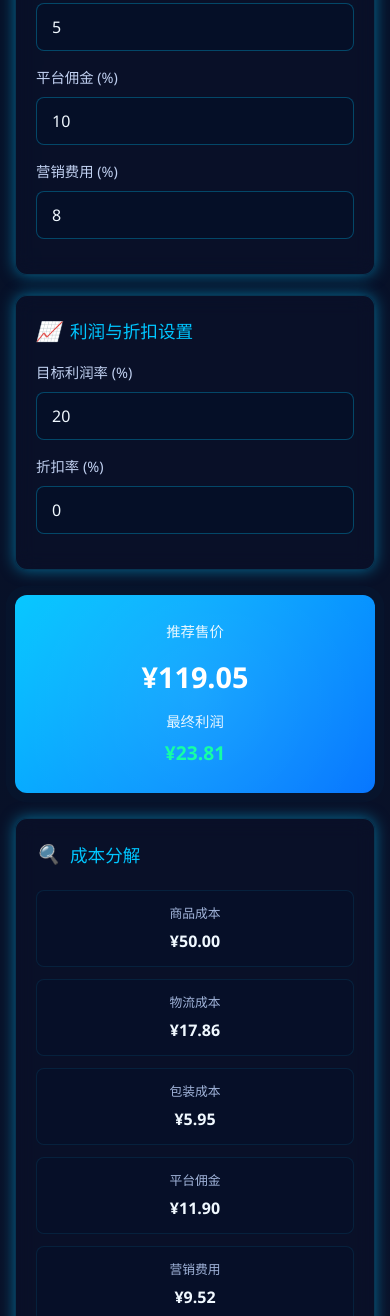
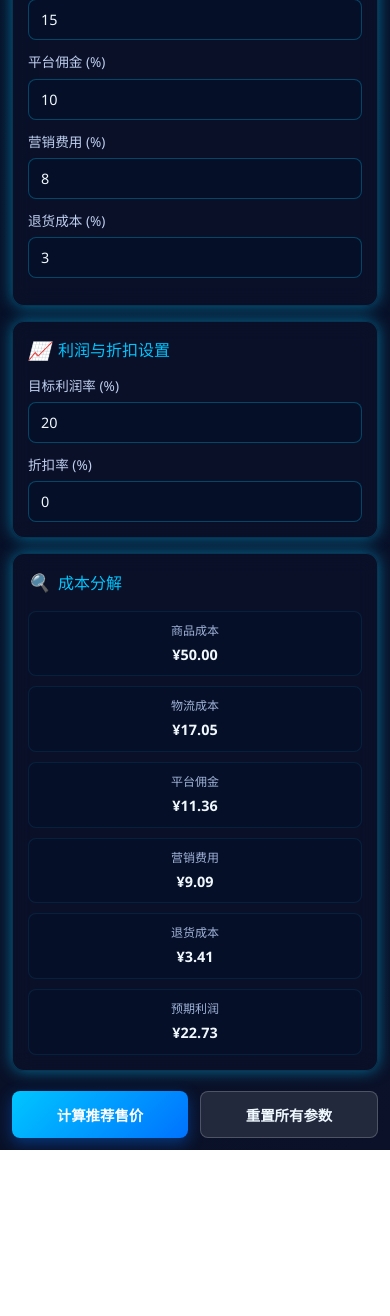
Before and after one commit to rainfu/iconplus, a plain HTML site: page index.html in a window 390 px wide. Shown: the part 550-1866 px from the top of the page. After the commit the page ends 1700 px from the top, so only its background shows below. Drawn offline with Linux system fonts and the light colour scheme.

Commit message:
更新 index.html

```diff
--- a/index.html
+++ b/index.html
@@ -29,8 +29,8 @@
             background: linear-gradient(135deg, var(--darker), var(--dark));
             color: var(--light);
             min-height: 100vh;
-            padding: 20px;
-            line-height: 1.6;
+            padding: 15px;
+            line-height: 1.5;
         }
 
         .container {
@@ -40,14 +40,13 @@
 
         header {
             text-align: center;
-            margin-bottom: 30px;
-            padding: 20px 0;
-            position: relative;
+            margin-bottom: 20px;
+            padding: 15px 0;
         }
 
         h1 {
-            font-size: 1.8rem;
-            margin-bottom: 10px;
+            font-size: 1.6rem;
+            margin-bottom: 8px;
             background: linear-gradient(to right, var(--primary), var(--secondary));
             -webkit-background-clip: text;
             background-clip: text;
@@ -57,14 +56,14 @@
 
         .subtitle {
             color: #a0b3d9;
-            font-size: 0.9rem;
+            font-size: 0.85rem;
         }
 
         .card {
             background: var(--card-bg);
             border-radius: var(--border-radius);
-            padding: 20px;
-            margin-bottom: 20px;
+            padding: 15px;
+            margin-bottom: 15px;
             box-shadow: var(--glow);
             border: 1px solid rgba(0, 198, 255, 0.2);
             backdrop-filter: blur(10px);
@@ -73,35 +72,35 @@
         .card-title {
             display: flex;
             align-items: center;
-            margin-bottom: 15px;
+            margin-bottom: 12px;
             color: var(--primary);
+            font-size: 1rem;
+        }
+
+        .card-title i {
+            margin-right: 8px;
             font-size: 1.1rem;
         }
 
-        .card-title i {
-            margin-right: 10px;
-            font-size: 1.2rem;
-        }
-
         .input-group {
-            margin-bottom: 15px;
+            margin-bottom: 12px;
         }
 
         label {
             display: block;
-            margin-bottom: 8px;
-            font-size: 0.9rem;
+            margin-bottom: 6px;
+            font-size: 0.85rem;
             color: #c0d0f0;
         }
 
         input {
             width: 100%;
-            padding: 12px 15px;
+            padding: 10px 12px;
             border-radius: 8px;
             border: 1px solid rgba(0, 198, 255, 0.3);
             background: rgba(5, 17, 40, 0.7);
             color: var(--light);
-            font-size: 1rem;
+            font-size: 0.9rem;
             transition: all 0.3s ease;
         }
 
@@ -115,10 +114,10 @@
             background: linear-gradient(135deg, var(--primary), var(--secondary));
             color: white;
             text-align: center;
-            padding: 25px;
+            padding: 18px;
             border-radius: var(--border-radius);
-            margin: 25px 0;
-            box-shadow: 0 10px 30px rgba(0, 114, 255, 0.4);
+            margin: 15px 0;
+            box-shadow: 0 8px 20px rgba(0, 114, 255, 0.4);
             position: relative;
             overflow: hidden;
         }
@@ -135,19 +134,19 @@
         }
 
         .result-label {
-            font-size: 0.9rem;
+            font-size: 0.85rem;
             opacity: 0.9;
-            margin-bottom: 5px;
+            margin-bottom: 4px;
         }
 
         .result-value {
-            font-size: 2.2rem;
+            font-size: 1.8rem;
             font-weight: 700;
-            margin: 10px 0;
+            margin: 8px 0;
         }
 
         .profit-value {
-            font-size: 1.2rem;
+            font-size: 1.1rem;
             font-weight: 600;
         }
 
@@ -162,42 +161,43 @@
         .breakdown {
             display: grid;
             grid-template-columns: 1fr 1fr;
-            gap: 12px;
-            margin-top: 20px;
+            gap: 10px;
+            margin-top: 15px;
         }
 
         .breakdown-item {
             background: rgba(5, 17, 40, 0.5);
-            padding: 12px;
+            padding: 10px;
             border-radius: 8px;
             text-align: center;
             border: 1px solid rgba(0, 198, 255, 0.1);
+            font-size: 0.85rem;
         }
 
         .breakdown-label {
-            font-size: 0.8rem;
+            font-size: 0.75rem;
             color: #a0b3d9;
-            margin-bottom: 5px;
+            margin-bottom: 4px;
         }
 
         .breakdown-value {
-            font-size: 1rem;
+            font-size: 0.9rem;
             font-weight: 600;
             color: var(--light);
         }
 
         .buttons {
             display: flex;
-            gap: 15px;
-            margin-top: 25px;
+            gap: 12px;
+            margin-top: 20px;
         }
 
         button {
             flex: 1;
-            padding: 15px;
+            padding: 12px;
             border: none;
             border-radius: 8px;
-            font-size: 1rem;
+            font-size: 0.9rem;
             font-weight: 600;
             cursor: pointer;
             transition: all 0.3s ease;
@@ -224,21 +224,36 @@
             background: rgba(255, 255, 255, 0.2);
         }
 
+        .compact-row {
+            display: flex;
+            gap: 10px;
+        }
+
+        .compact-row .input-group {
+            flex: 1;
+            margin-bottom: 0;
+        }
+
         @media (max-width: 480px) {
             body {
-                padding: 15px;
+                padding: 12px;
             }
 
             h1 {
-                font-size: 1.6rem;
+                font-size: 1.4rem;
             }
 
             .result-value {
-                font-size: 1.8rem;
+                font-size: 1.6rem;
             }
 
             .breakdown {
                 grid-template-columns: 1fr;
+            }
+
+            .compact-row {
+                flex-direction: column;
+                gap: 12px;
             }
         }
 
@@ -274,6 +289,14 @@
                 <label for="costPrice">商品成本价 (¥)</label>
                 <input type="number" id="costPrice" value="50" min="0" step="0.01" placeholder="输入商品成本价">
             </div>
+
+            <!-- 结果显示在成本价下方 -->
+            <div class="result-card pulse">
+                <div class="result-label">推荐售价</div>
+                <div class="result-value" id="recommendedPrice">¥0.00</div>
+                <div class="result-label">最终利润</div>
+                <div class="profit-value" id="finalProfit">¥0.00</div>
+            </div>
         </div>
 
         <div class="card">
@@ -285,10 +308,6 @@
                 <input type="number" id="logisticsRate" value="15" min="0" max="100" step="0.1" placeholder="物流成本比例">
             </div>
             <div class="input-group">
-                <label for="packagingRate">包装成本 (%)</label>
-                <input type="number" id="packagingRate" value="5" min="0" max="100" step="0.1" placeholder="包装成本比例">
-            </div>
-            <div class="input-group">
                 <label for="platformRate">平台佣金 (%)</label>
                 <input type="number" id="platformRate" value="10" min="0" max="100" step="0.1" placeholder="平台佣金比例">
             </div>
@@ -296,12 +315,17 @@
                 <label for="marketingRate">营销费用 (%)</label>
                 <input type="number" id="marketingRate" value="8" min="0" max="100" step="0.1" placeholder="营销费用比例">
             </div>
+            <div class="input-group">
+                <label for="returnRate">退货成本 (%)</label>
+                <input type="number" id="returnRate" value="3" min="0" max="100" step="0.1" placeholder="退货成本比例">
+            </div>
         </div>
 
         <div class="card">
             <div class="card-title">
                 <i>📈</i> 利润与折扣设置
             </div>
+            <div class="compact-row">
                 <div class="input-group">
                     <label for="profitRate">目标利润率 (%)</label>
                     <input type="number" id="profitRate" value="20" min="0" max="100" step="0.1" placeholder="目标利润率">
@@ -311,12 +335,6 @@
                     <input type="number" id="discountRate" value="0" min="0" max="100" step="0.1" placeholder="折扣率">
                 </div>
             </div>
-
-        <div class="result-card pulse">
-            <div class="result-label">推荐售价</div>
-            <div class="result-value" id="recommendedPrice">¥0.00</div>
-            <div class="result-label">最终利润</div>
-            <div class="profit-value" id="finalProfit">¥0.00</div>
         </div>
 
         <div class="card">
@@ -333,16 +351,16 @@
                     <div class="breakdown-value" id="breakdownLogistics">¥0.00</div>
                 </div>
                 <div class="breakdown-item">
-                    <div class="breakdown-label">包装成本</div>
-                    <div class="breakdown-value" id="breakdownPackaging">¥0.00</div>
-                </div>
-                <div class="breakdown-item">
                     <div class="breakdown-label">平台佣金</div>
                     <div class="breakdown-value" id="breakdownPlatform">¥0.00</div>
                 </div>
                 <div class="breakdown-item">
                     <div class="breakdown-label">营销费用</div>
                     <div class="breakdown-value" id="breakdownMarketing">¥0.00</div>
+                </div>
+                <div class="breakdown-item">
+                    <div class="breakdown-label">退货成本</div>
+                    <div class="breakdown-value" id="breakdownReturn">¥0.00</div>
                 </div>
                 <div class="breakdown-item">
                     <div class="breakdown-label">预期利润</div>
@@ -363,9 +381,9 @@
             // 获取输入值
             const costPrice = parseFloat(document.getElementById('costPrice').value) || 0;
             const logisticsRate = parseFloat(document.getElementById('logisticsRate').value) || 0;
-            const packagingRate = parseFloat(document.getElementById('packagingRate').value) || 0;
             const platformRate = parseFloat(document.getElementById('platformRate').value) || 0;
             const marketingRate = parseFloat(document.getElementById('marketingRate').value) || 0;
+            const returnRate = parseFloat(document.getElementById('returnRate').value) || 0;
             const profitRate = parseFloat(document.getElementById('profitRate').value) || 0;
             const discountRate = parseFloat(document.getElementById('discountRate').value) || 0;
 
@@ -376,7 +394,7 @@
             }
 
             // 计算总成本率（除了商品成本本身）
-            const totalCostRate = logisticsRate + packagingRate + platformRate + marketingRate;
+            const totalCostRate = logisticsRate + platformRate + marketingRate + returnRate;
 
             // 检查总比例是否超过100%
             if (totalCostRate + profitRate >= 100) {
@@ -393,13 +411,13 @@
 
             // 计算各项成本金额
             const logisticsCost = finalPrice * (logisticsRate/100);
-            const packagingCost = finalPrice * (packagingRate/100);
             const platformCost = finalPrice * (platformRate/100);
             const marketingCost = finalPrice * (marketingRate/100);
+            const returnCost = finalPrice * (returnRate/100);
             const profitAmount = finalPrice * (profitRate/100);
 
             // 计算最终利润（售价减去所有成本和费用）
-            const totalCost = costPrice + logisticsCost + packagingCost + platformCost + marketingCost;
+            const totalCost = costPrice + logisticsCost + platformCost + marketingCost + returnCost;
             const netProfit = finalPrice - totalCost;
 
             // 更新显示结果
@@ -417,9 +435,9 @@
             // 更新成本分解
             document.getElementById('breakdownCost').textContent = '¥' + costPrice.toFixed(2);
             document.getElementById('breakdownLogistics').textContent = '¥' + logisticsCost.toFixed(2);
-            document.getElementById('breakdownPackaging').textContent = '¥' + packagingCost.toFixed(2);
             document.getElementById('breakdownPlatform').textContent = '¥' + platformCost.toFixed(2);
             document.getElementById('breakdownMarketing').textContent = '¥' + marketingCost.toFixed(2);
+            document.getElementById('breakdownReturn').textContent = '¥' + returnCost.toFixed(2);
             document.getElementById('breakdownProfit').textContent = '¥' + profitAmount.toFixed(2);
         }
 
@@ -427,9 +445,9 @@
         function resetForm() {
             document.getElementById('costPrice').value = '50';
             document.getElementById('logisticsRate').value = '15';
-            document.getElementById('packagingRate').value = '5';
             document.getElementById('platformRate').value = '10';
             document.getElementById('marketingRate').value = '8';
+            document.getElementById('returnRate').value = '3';
             document.getElementById('profitRate').value = '20';
             document.getElementById('discountRate').value = '0';
             calculatePrice();
```
Lines whose indentation alone changed are shown as unchanged.
